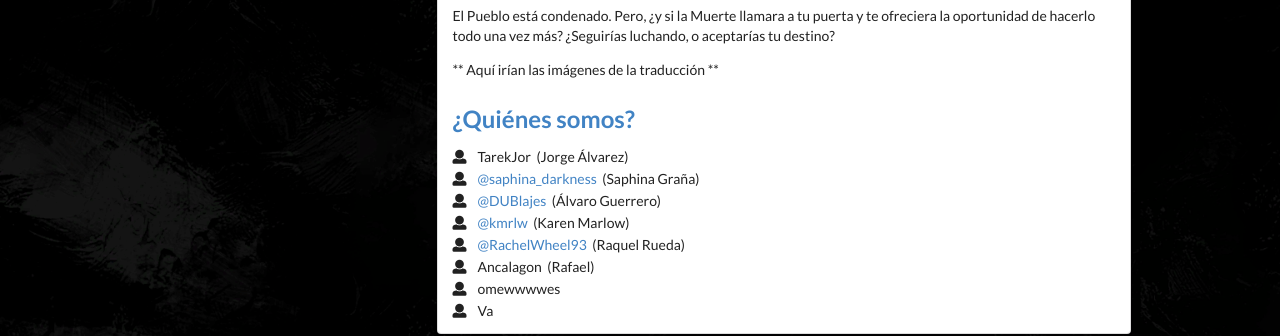
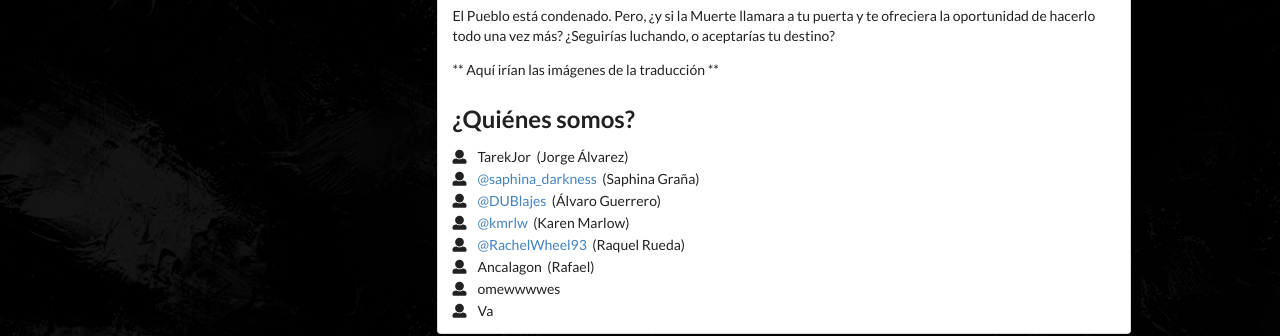
Before and after one commit to pathologic-es/pathologic-es.github.io, a Jekyll site: the page built from index.md, in a window 1280 px wide. Shown: the part 1142-1478 px from the top of the page. Built offline with Jekyll 4.4.1, drawn with Linux system fonts in a browser that asks for light colours.

```diff
--- a/index.md
+++ b/index.md
@@ -45,6 +45,6 @@ El Pueblo está condenado. Pero, ¿y si la Muerte llamara a tu puerta y te ofrec
 
 ** Aquí irían las imágenes de la traducción **
 
-## [¿Quiénes somos?](#equipo)
+<h2 id="equipo">¿Quiénes somos?</h2>
 
 {% include equipo.html %}
```
